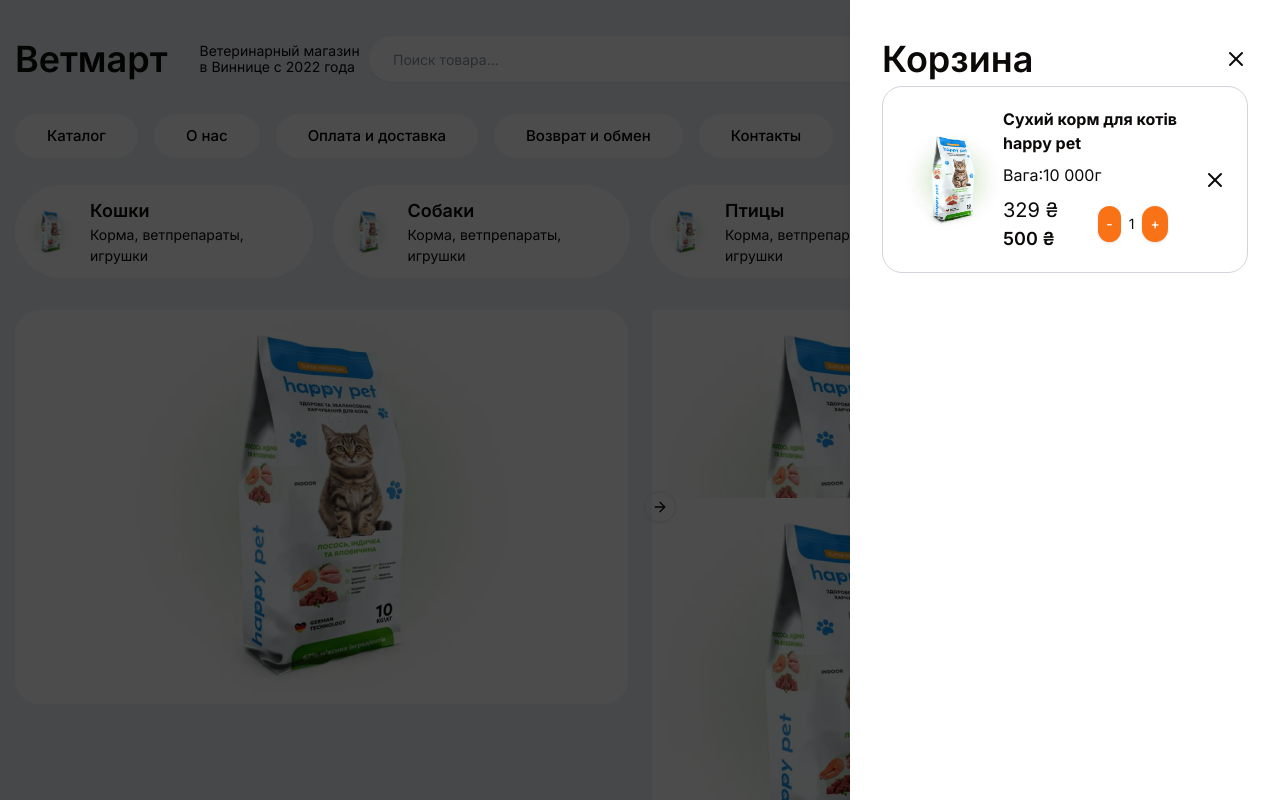
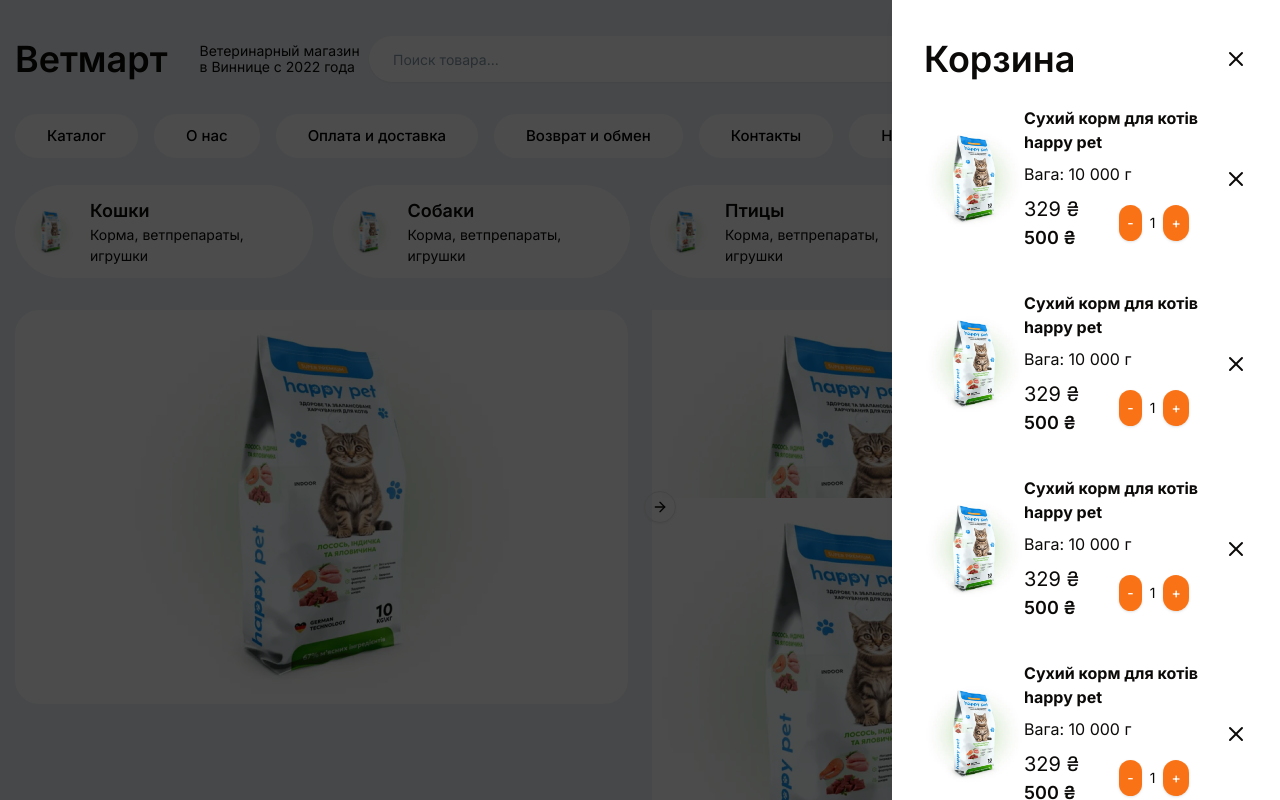
Before and after one commit to ResEmCode/vet-mart-client, a Next.js app: page / in a window 1280 px wide. Both pictures are taken after a click on the button 1134 px from the left and 59 px from the top of the page. Shown: the top 800 px of the page. Built offline with nearby package versions, Linux system fonts and the light colour scheme.

Commit message:
refactoring

```diff
--- a/components/shared/Drawer/Drawer.tsx
+++ b/components/shared/Drawer/Drawer.tsx
@@ -19,9 +19,18 @@
           </Typography>
           <X className="cursor-pointer" onClick={closeDrawer} />
         </div>
-        <ul>
+        <ul className="overflow-y-auto h-full">
           <li>
-            <DrawerCard />
+            <DrawerCard title="Сухий корм для котів happy pet" weight="10 000" price="329" oldPrice="500" />
+          </li>
+          <li>
+            <DrawerCard title="Сухий корм для котів happy pet" weight="10 000" price="329" oldPrice="500" />
+          </li>
+          <li>
+            <DrawerCard title="Сухий корм для котів happy pet" weight="10 000" price="329" oldPrice="500" />
+          </li>
+          <li>
+            <DrawerCard title="Сухий корм для котів happy pet" weight="10 000" price="329" oldPrice="500" />
           </li>
         </ul>
       </div>
--- a/components/shared/Drawer/components/DrawerCard.tsx
+++ b/components/shared/Drawer/components/DrawerCard.tsx
@@ -9,26 +9,38 @@
 
 import { Typography } from "../../Typography/Typography";
 
-export const DrawerCard = () => {
+interface DrawerCardProps {
+  title: string;
+  weight: string;
+  price: string;
+  oldPrice: string;
+}
+
+export const DrawerCard = ({ title, weight, price, oldPrice }: DrawerCardProps) => {
   const { count, increment, decrement } = useCountChange();
+
+  const handlePrice = () => {
+    return Number(price) * count;
+  };
+
   return (
-    <div className="p-5 border border-gray-300 rounded-[20px] bg-white">
+    <div className="py-5 bg-white">
       <div className="flex items-center justify-between">
         <Image src="/image.png" alt="image" width={100} height={100} />
         <div className="flex flex-col gap-2">
           <Typography variant="title16_bold" tag="h2" className="max-w-[200px]">
-            Сухий корм для котів happy pet
+            {title}
           </Typography>
           <Typography variant="paragraph12_regular" tag="span" color="subtitle">
-            Вага:10 000г
+            Вага: {weight} г
           </Typography>
           <div className="flex items-center gap-10">
             <div className="flex flex-col">
               <Typography variant="paragraph20_regular" tag="span">
-                329 ₴
+                {handlePrice()} ₴
               </Typography>
               <Typography variant="title18_semibold" tag="span" color="accent">
-                500 ₴
+                {oldPrice} ₴
               </Typography>
             </div>
             <div>
--- a/hooks/useCountChange.ts
+++ b/hooks/useCountChange.ts
@@ -4,7 +4,8 @@
   const [count, setCount] = React.useState(defaultCount);
 
   const increment = useCallback(() => setCount((prev) => prev + 1), []);
-  const decrement = useCallback(() => setCount((prev) => prev - 1), []);
+
+  const decrement = useCallback(() => setCount((prev) => Math.max(0, prev - 1)), []);
 
   return { count, increment, decrement, setCount };
 };
```
